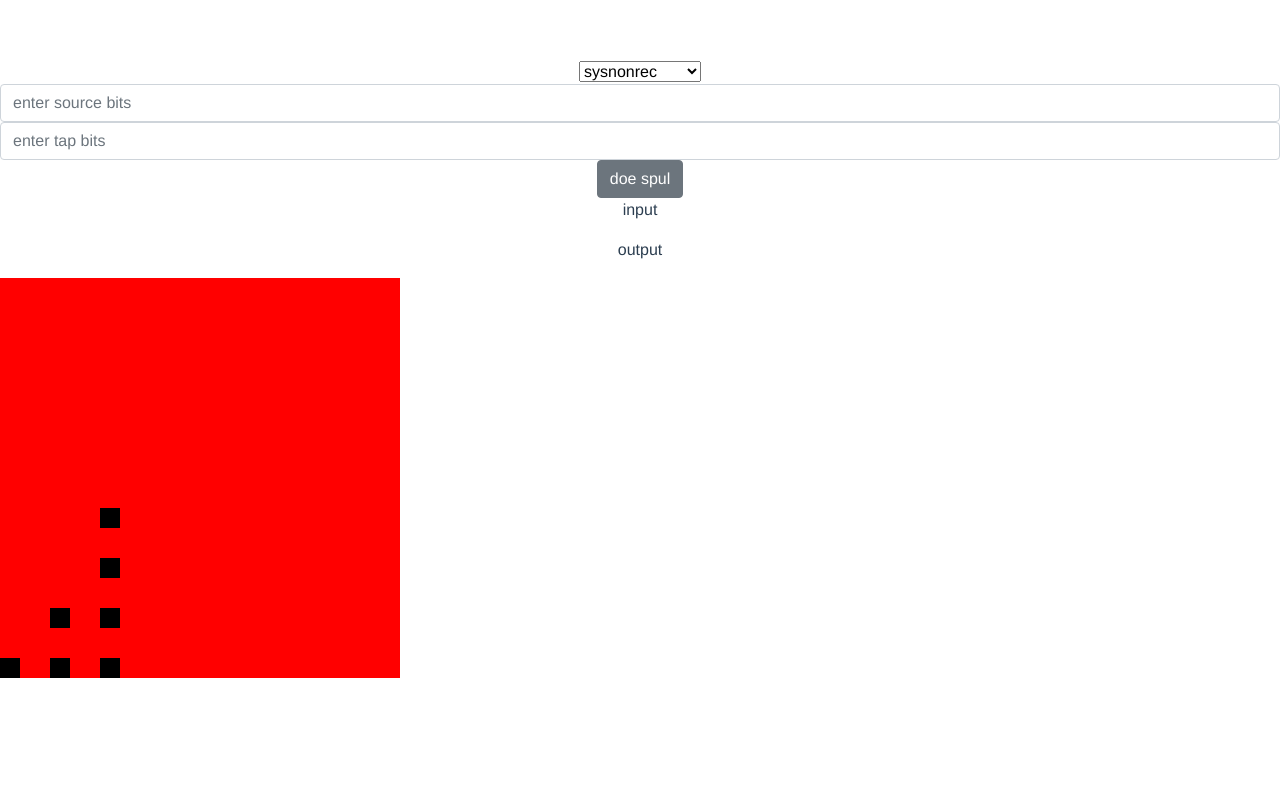
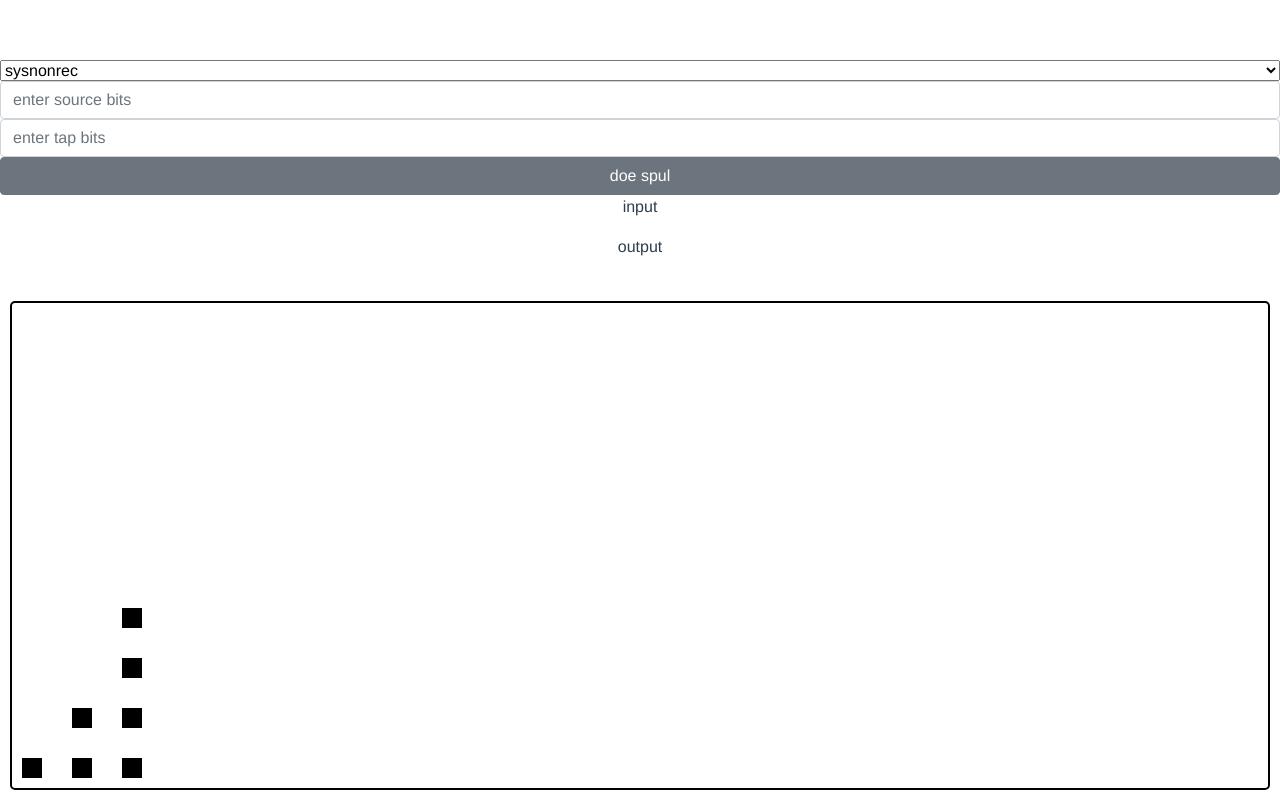
Before and after one commit to leoheyns/turbocodes, a Vue app: page / in a window 1280 px wide. Built offline with nearby package versions, Linux system fonts and the light colour scheme.

Commit message:
better css

```diff
--- a/src/App.vue
+++ b/src/App.vue
@@ -21,6 +21,10 @@ export default {
   -moz-osx-font-smoothing: grayscale;
   text-align: center;
   color: #2c3e50;
-  margin-top: 60px;
+  height: 100%;
+}
+
+body {
+  height: 100vh;
 }
 </style>
--- a/src/components/convcode.vue
+++ b/src/components/convcode.vue
@@ -1,5 +1,5 @@
 <template>
-  <div id="convcode">
+  <div class="convcode">
     <b-form-select v-model="type" :options="types"></b-form-select>
     <b-form-input v-model="sourcetext" placeholder="enter source bits"></b-form-input>
     <b-form-input v-model="taptext0" placeholder="enter tap bits"></b-form-input>
@@ -170,3 +170,14 @@ export default {
   }
   }
 </script>
+
+<style scoped>
+.convcode {
+  padding-top: 60px;
+  display: flex;
+  flex-direction: column;
+  height: 100%;
+  justify-items: center;
+}
+
+</style>
--- a/src/components/trellis.vue
+++ b/src/components/trellis.vue
@@ -1,15 +1,23 @@
 <template>
-    <div id="hello-vue" class="cont">
+  <div class="trellis">
+    <div class="cont">
     <template v-for="node in nodes"  >
         <div :key="node" :style="node.style">
             </div>
         </template>
     </div>
+  </div>
 </template>
 
 <script>
 
 export default {
+    // props: {
+    //   nodes: {
+    //     type: Array,
+    //     required: true,
+    //   }
+    // },
     data() {
         return {
         message: 'Hello Vue!!',
@@ -30,7 +38,7 @@ export default {
             let left = time * 50
             let height = 20
             let width = 20
-            node.style = `height: ${height}px; width: ${width}px; position: absolute; bottom: ${bottom}px; left: ${left}px; background-color: black;`
+            node.style = `height: ${height}px; width: ${width}px; position: absolute; bottom: ${bottom}px; left: ${left}px; background-color: black; margin: 10px; `
             nodes.push(node)
             })
         })
@@ -42,10 +50,19 @@ export default {
 </script>
 
 <style scoped>
+
+.trellis {
+  flex-grow: 1;
+  display: flex;
+  align-self: stretch;
+}
+
 .cont {
-  width: 400px;
-  height: 400px;
-  background-color: red;
+  flex-grow: 1;
+  margin: 10px;
+  border: black 2px solid;
+  border-radius: 5px;
   position: relative;
+  align-self: stretch;
 }
 </style>
```
